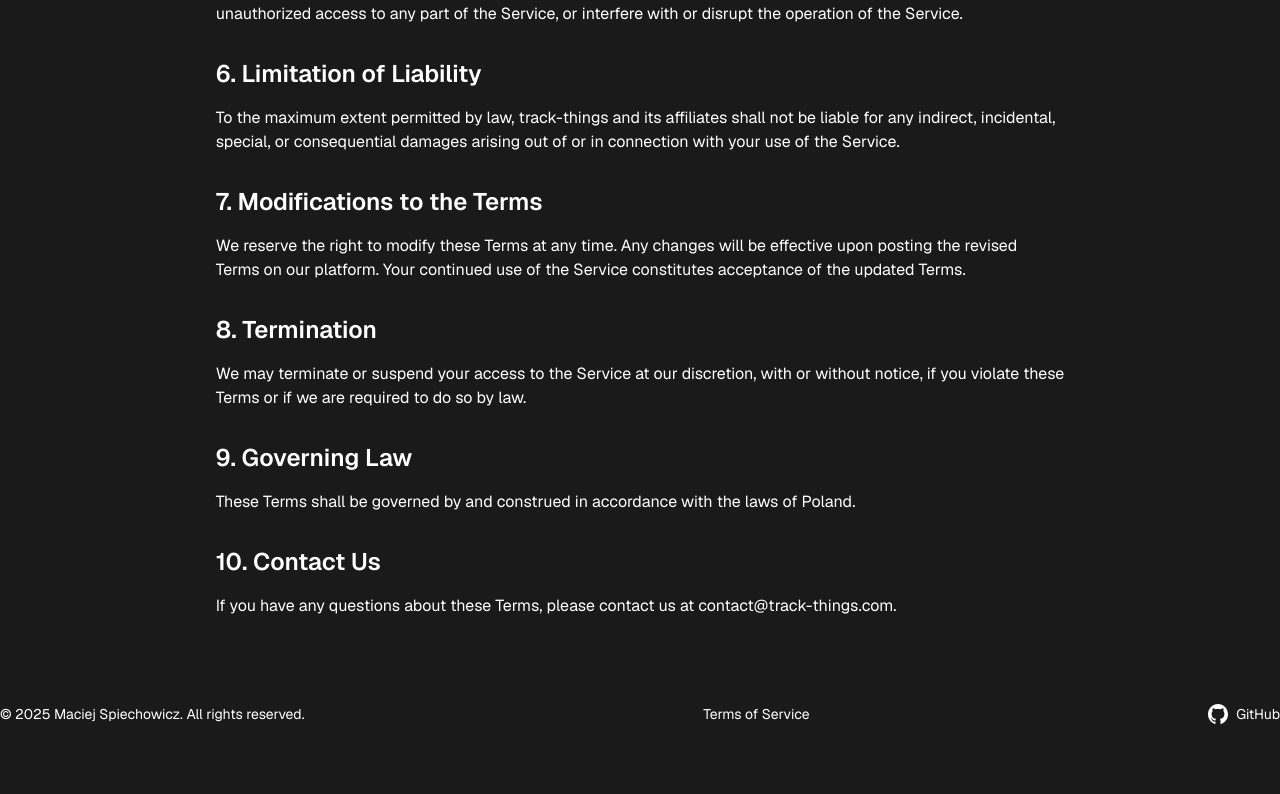
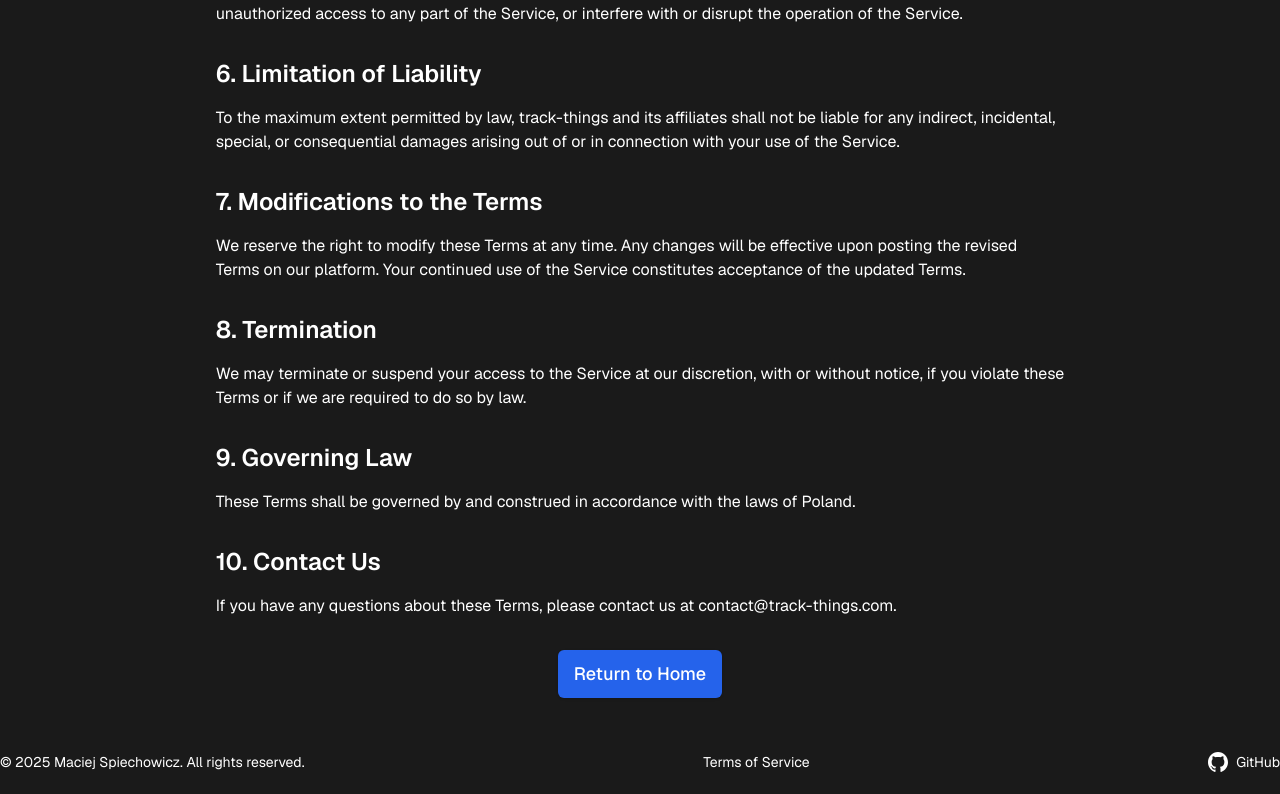
Before and after one commit to MSpiechowicz/track-things, a Next.js app: page /terms-of-service in a window 1280 px wide. Shown: the part 1336-2130 px from the top of the page. Before the commit the page ends 2082 px from the top, so only its background shows below. Built offline with nearby package versions, Linux system fonts and the light colour scheme.

Commit message:
Enhance Terms of Service page with navigation button
- Added a "Return to Home" button to the Terms of Service page for improved navigation.
- Updated the component to use client-side routing with Next.js.
- Maintained existing structure and styling for consistency with the overall application.

```diff
--- a/src/app/terms-of-service/page.tsx
+++ b/src/app/terms-of-service/page.tsx
@@ -1,12 +1,12 @@
+"use client";
+
 import TermsOfServiceSection from "@/components/terms-of-service/TermsOfServiceSection";
-import { type Metadata } from "next";
-
-export const metadata: Metadata = {
-  title: "Terms of Service - track-things",
-  description: "Terms of Service for track-things",
-};
+import { Button } from "@/components/ui/button";
+import { useRouter } from "next/navigation";
 
 export default function TermsOfService() {
+  const router = useRouter();
+
   return (
     <div className="w-full max-w-[80ch]">
       <h1 className="mb-4 text-3xl font-bold text-white">Terms of Service</h1>
@@ -112,6 +112,9 @@ export default function TermsOfService() {
           sectionNumber="10"
         />
       </div>
+      <div className="flex justify-center">
+        <Button onClick={() => router.push("/")}>Return to Home</Button>
+      </div>
     </div>
   );
 }
```
